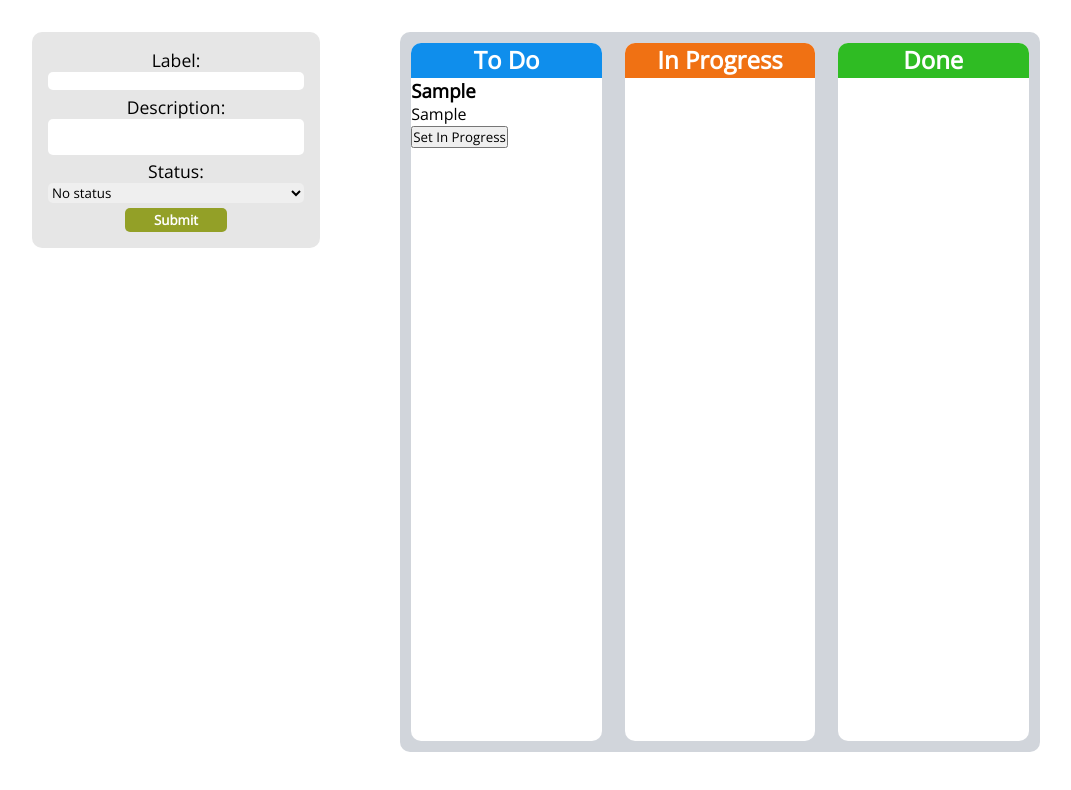
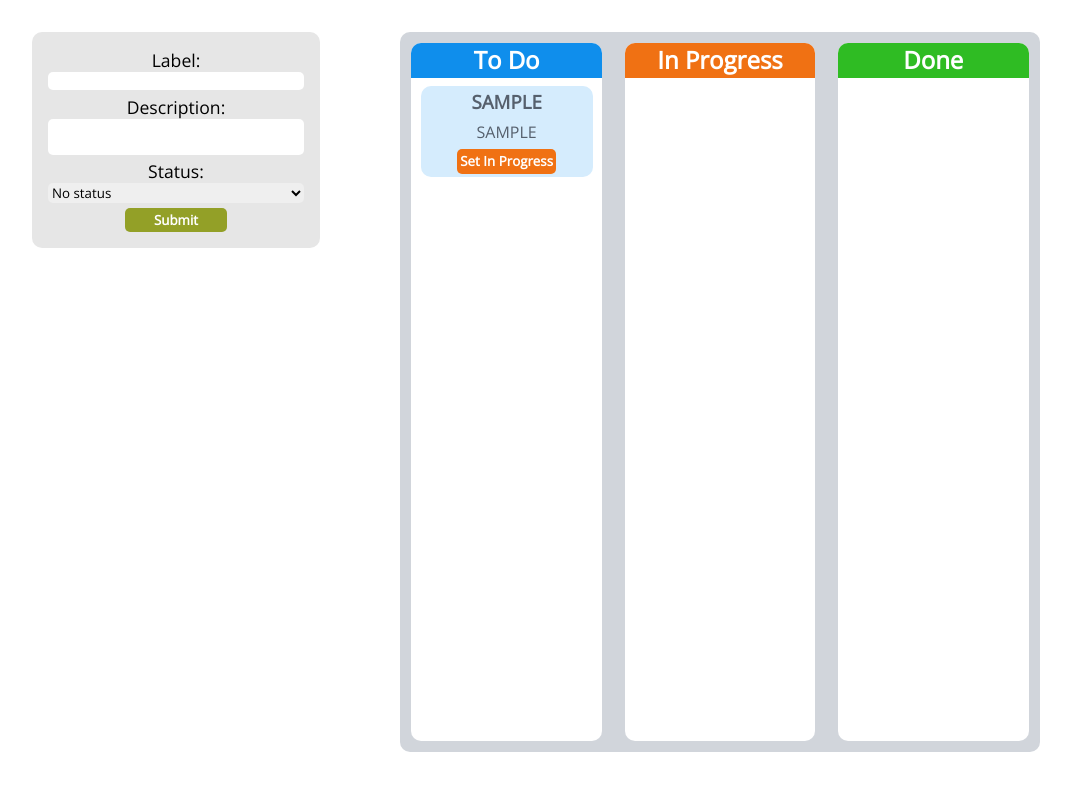
Before and after one commit to mickewasowski/task-manager, a React (Vite) app in the folder task-manager/: page / in a window 1280 px wide. Both pictures are taken after typing "Sample", "Sample" into the empty fields and a click on the input 175 px from the left and 219 px from the top of the page. Shown: the top 790 px of the page, without its empty margins (0-1071 px from the left). Built offline with nearby package versions, Linux system fonts and the light colour scheme.

Commit message:
todo item styling

```diff
--- a/task-manager/src/components/todo-component/Todo.jsx
+++ b/task-manager/src/components/todo-component/Todo.jsx
@@ -1,8 +1,13 @@
 import { useDispatch } from 'react-redux';
 import {setComplete, setInProgress} from '../../redux-store/actions/TodoActions';
+import {Wrapper, Button} from './Todo.styles';
 
-function Todo({id, label, description, status, buttonText, changeStatus}){
+function Todo({id, label, description, status, buttonText}){
     const dispatch = useDispatch();
+
+    const todoBackgroundColor = (status === 'no status' || status === 'to do') ? {backgroundColor: '#D5ECFD'} : (status === 'in progress') ? {backgroundColor: '#F9E7A8'} : {backgroundColor: '#A8F7AA'}
+
+    const buttonBg = (status === 'no status' || status === 'to do') ? {backgroundColor: '#F07113'} : (status === 'in progress') ? {backgroundColor: '#2FBC23'} : {backgroundColor: ''}
 
     const handleSetComplete = () => {
         dispatch(setComplete(id));
@@ -21,7 +26,7 @@ function Todo({id, label, description, status, buttonText, changeStatus}){
     }
 
     return(
-        <div id={id}>
+        <Wrapper id={id} style={todoBackgroundColor}>
             <div>
                 <h3>{label}</h3>
             </div>
@@ -31,9 +36,9 @@ function Todo({id, label, description, status, buttonText, changeStatus}){
             {
                 buttonText === ''
                 ? ''
-                : <button onClick={handleClick}>{buttonText}</button>
+                : <Button style={buttonBg} onClick={handleClick}>{buttonText}</Button>
             }
-        </div>
+        </Wrapper>
     )
 }
 
--- /dev/null
+++ b/task-manager/src/components/todo-component/Todo.styles.jsx
@@ -0,0 +1,27 @@
+import styled from 'styled-components';
+
+export const Wrapper = styled.div`
+    width: 90%;
+    min-height: 13%;
+    display: flex;
+    flex-direction: column;
+    justify-content: space-around;
+    align-items: center;
+    align-self: center;
+    margin: .5rem 0;
+    border-radius: 10px;
+    color: #56606D;
+    text-transform: uppercase;
+`
+
+export const Button = styled.button`
+    border: none;
+    padding: .2rem;
+    border-radius: 5px;
+    color: white;
+    font-weight: bold;
+
+    &:hover{
+        cursor: pointer;
+    }
+`
--- a/task-manager/src/components/todo-list-component/todo-complete/TodosComplete.styles.jsx
+++ b/task-manager/src/components/todo-list-component/todo-complete/TodosComplete.styles.jsx
@@ -5,6 +5,8 @@ export const Wrapper = styled.div`
     margin: .7rem .7rem;
     width: 30%;
     border-radius: 10px;
+    display: flex;
+    flex-direction: column;
 `
 
 export const Heading = styled.h2`
--- a/task-manager/src/components/todo-list-component/todo-in-progress/TodoInProgress.styles.jsx
+++ b/task-manager/src/components/todo-list-component/todo-in-progress/TodoInProgress.styles.jsx
@@ -5,6 +5,8 @@ export const Wrapper = styled.div`
     margin: .7rem .7rem;
     width: 30%;
     border-radius: 10px;
+    display: flex;
+    flex-direction: column;
 `
 
 export const Heading = styled.h2`
--- a/task-manager/src/components/todo-list-component/todo-initial/Initial.styles.jsx
+++ b/task-manager/src/components/todo-list-component/todo-initial/Initial.styles.jsx
@@ -5,6 +5,8 @@ export const Wrapper = styled.div`
     margin: .7rem .7rem;
     width: 30%;
     border-radius: 10px;
+    display: flex;
+    flex-direction: column;
 `
 
 export const Heading = styled.h2`
```
